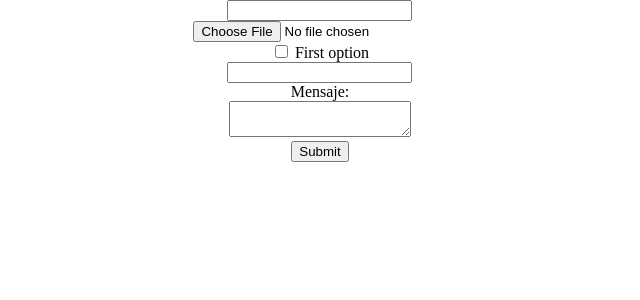
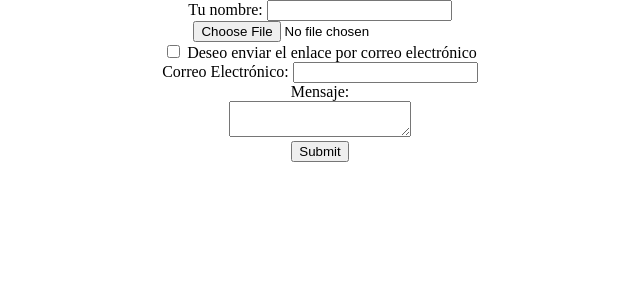
Before and after one commit to oriolnadalvilar/UF2_AC1, a PHP site: page / in a window 1280 px wide. Shown: the part 108-408 px from the top of the page, without its empty margins (320-960 px from the left). Run offline with PHP 8.4, Linux system fonts and the light colour scheme.

Commit message:
Enviament correu

```diff
--- a/uyTransfer/index.php
+++ b/uyTransfer/index.php
@@ -10,6 +10,7 @@
 	<div id="form">
 		<form enctype="multipart/form-data" method="post" action="upload.php">
 			<div>
+				<label for="element_1">Tu nombre:</label>
 				<input id="element_1" name="element_1" type="text"/>
 			</div>
 
@@ -19,11 +20,12 @@
 
 			<span>
 				<input id="element_5_1" name="element_5_1" type="checkbox"/>
-			<label class="choice" for="element_5_1">First option</label>
+			<label class="choice" for="element_5_1">Deseo enviar el enlace por correo electrónico</label>
 
 			</span>
 
 			<div>
+				<label for="element_3">Correo Electrónico:</label>
 				<input id="element_3" name="element_3" type="text" />
 			</div>
 
```
Also changed, not shown: uyTransfer/upload.php (+21 -1 lines), 1 other file.
